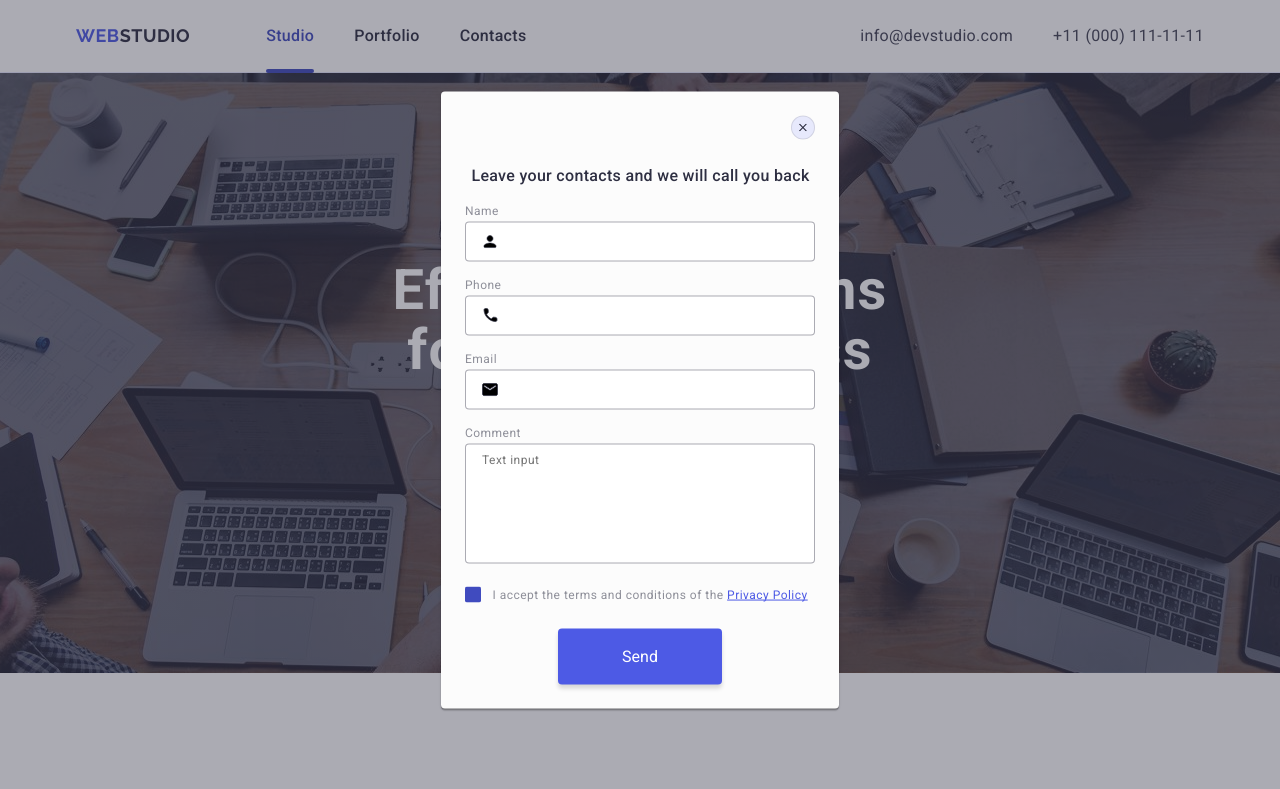
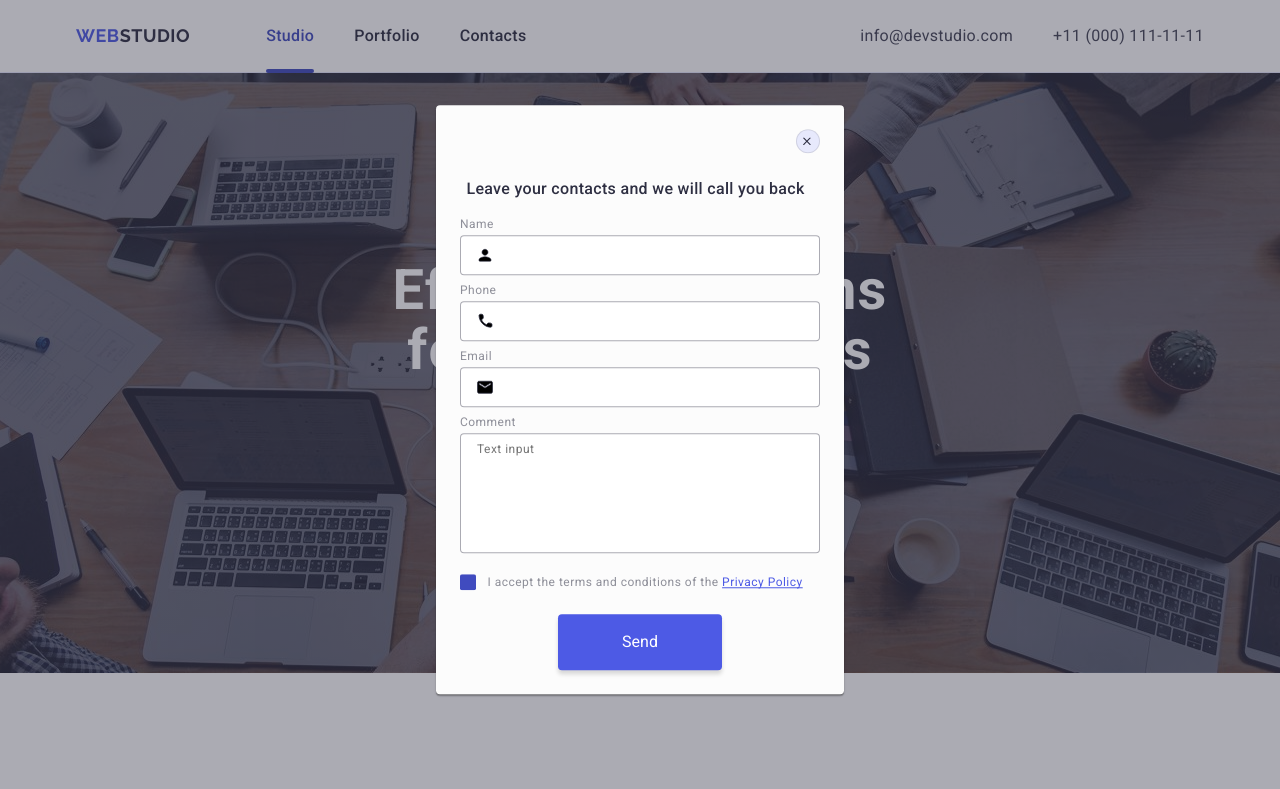
Before and after one commit to ivan07082002-spec/goit-markup-hw-05, a plain HTML site: page index.html in a window 1280 px wide. Shown: the top 789 px of the page. Drawn offline with nearby package versions, Linux system fonts and the light colour scheme.

Commit message:
form corect

```diff
--- a/css/styles.css
+++ b/css/styles.css
@@ -573,12 +573,14 @@ img {
 }
 
 .footer-form-filed {
-  width: 100%;
+  width: 264px;
   height: 40px;
   border: 1px solid #fff;
   border-radius: 4px;
 
   padding: 8px 16px;
+  font-size: 12px;
+  letter-spacing: 0.04em;
 
   outline: none;
   background-color: transparent;
@@ -596,7 +598,7 @@ img {
 .footer-form-filed::placeholder {
   font-weight: 400;
   font-size: 12px;
-  line-height: 2%;
+  line-height: 2;
   letter-spacing: 0.04em;
   color: #fff;
 }
@@ -660,7 +662,7 @@ img {
   top: 50%;
   left: 50%;
 
-  width: 398px;
+  width: 408px;
   min-height: 584px;
   border-radius: 4px;
 
@@ -708,7 +710,7 @@ img {
 /* #region modal-forn */
 
 .feedback-wrapper {
-  margin-bottom: 16px;
+  margin-bottom: 8px;
 }
 .feedback-label {
   display: block;
@@ -761,11 +763,12 @@ img {
 /* #region checkbox */
 .feedbeck-agreement {
   display: block;
+  margin-top: 16px;
   margin-bottom: 24px;
 
   font-weight: 400;
   font-size: 12px;
-  line-height: 1.7;
+  line-height: 1.33;
   letter-spacing: 0.04em;
   color: #8e8f99;
 }
@@ -781,8 +784,8 @@ img {
   border-radius: 2px;
   border: 1px solid rgba(46, 47, 66, 0.4);
   transition-property:
-    background-color 250ms cubic-bezier(0.4, 0, 0.2, 1),
-    border-color 250ms cubic-bezier(0.4, 0, 0.2, 1);
+    background-color 250ms,
+    border-color 250ms;
   cursor: pointer;
 }
 
@@ -874,11 +877,11 @@ img {
   border-radius: 4px;
   resize: none;
 
-  transition: border-color 250ms cubic-bezier(0.4, 0, 0.2, 1);
+  transition: color 250ms cubic-bezier(0.4, 0, 0.2, 1);
 }
 
 .feedback-comment:focus {
-  border-color: #4d5ae5;
+  color: #4d5ae5;
 }
 
 .feedback-comment::placeholder {
--- a/index.html
+++ b/index.html
@@ -522,7 +522,7 @@
           type="button"
           aria-label="Close modal button"
         >
-          <svg class="modal-button-icon" width="10" height="8">
+          <svg class="modal-button-icon" width="8" height="8">
             <use href="./images/icons.svg#icon-close"></use>
           </svg>
         </button>
```
